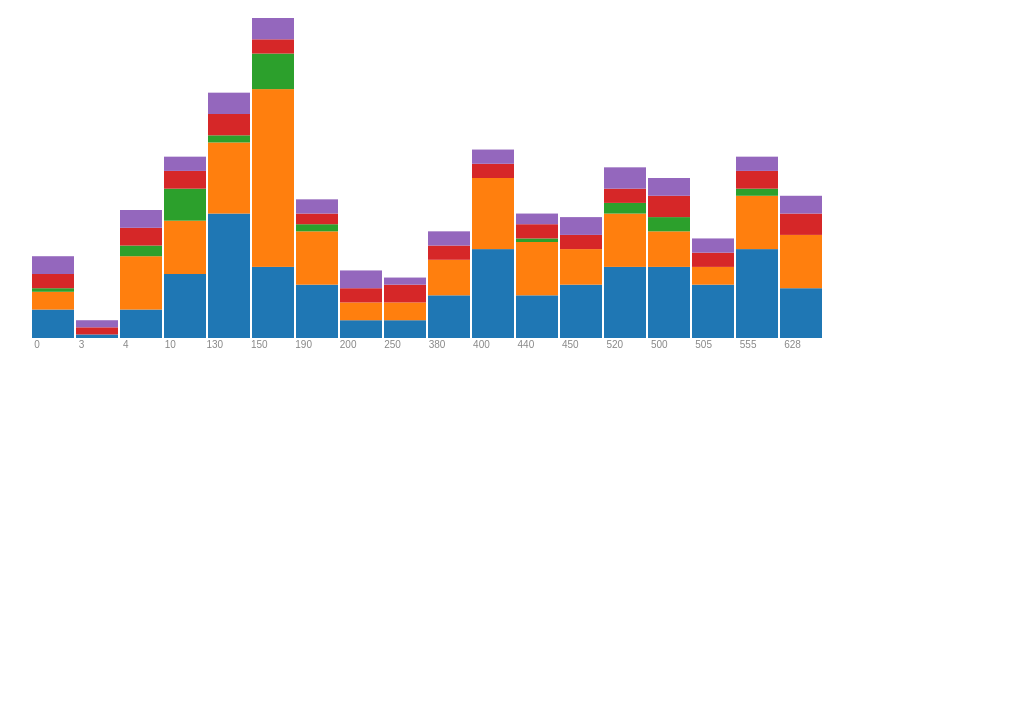
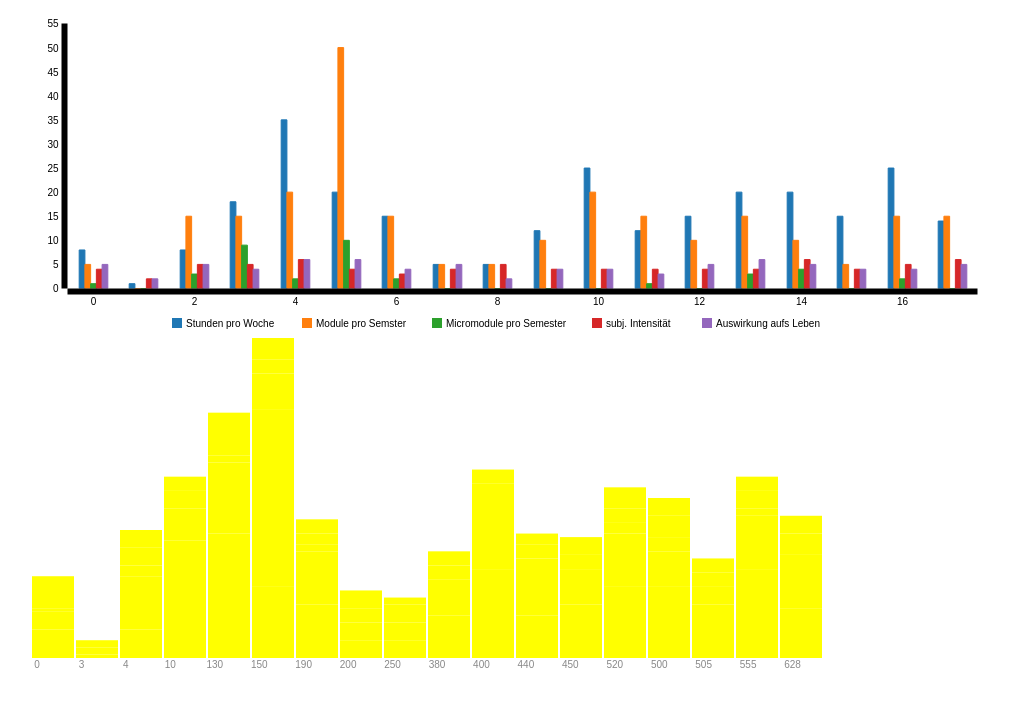
Before and after one commit to dreusicke/M3-IxD, a plain HTML site: page index.html in a window 1280 px wide. Shown: the whole page, without its empty margins (133-1142 px from the left). Drawn offline with nearby package versions, Linux system fonts and the light colour scheme.

Commit message:
C3 added, test with data

```diff
--- a/index.html
+++ b/index.html
@@ -28,10 +28,14 @@
 		}
 
 	</style>
-	<script src="http://d3js.org/d3.v3.min.js" charset="utf-8"></script>
+	<script src="d3.min.js" charset="utf-8"></script>
+	<script src="c3.min.js"></script>
+
 </head>
 <body>
 	<br />
+	<div id="chart"></div>
+
 	<script>
 		//		var dataset = [
 		//			[  0, 8,1, 1, 7, 250,4,5],
@@ -268,7 +272,9 @@
 		.range([0, h]);
 
 		//Easy colors accessible via a 10-step ordinal scale
-		var colors = d3.scale.category10();
+		var colors = d3.scale.ordinal()
+		.range(["#ffff00"], ["#cccccc"], ["#dddddd"], ["#eeeeee"], ["#bbbbbb"]);
+		//check http://www.solinea.com/blog/coloring-dcjs-stacked-bar-charts
 
 		//Create SVG element
 		var svg = d3.select("body")
@@ -282,7 +288,8 @@
 		.enter()
 		.append("g")
 		.style("fill", function(d, i) {
-			return colors(i);
+			return colors(d, i);
+			console.log(colors(d, i));
 		});
 
 		// Add a rect for each data value
@@ -299,10 +306,10 @@
 		.attr("height", function(d) {
 			return yScale(d.y);
 		})
-		.attr("width", xScale.rangeBand())
+		.attr("width", xScale.rangeBand());
 
 		var dataset3 = [
-			[  0],
+			[  0], //array notation makes no sense here, but was easier to copy
 			[  3],
 			[  4],
 			[ 10],
@@ -333,5 +340,50 @@
 			.attr("y", h + 10)
 			.attr("fill", "#888")
 			.attr("text-anchor", "middle");
+
+
+
+
+			var chart = c3.generate({
+			data: {
+			columns: [
+			['Stunden pro Woche',  8,  1,  8, 18, 35, 20, 15,  5,  5, 12, 25, 12, 15, 20, 20, 15, 25, 14,], //hw
+				['Module pro Semster',  5, 0, 15, 15, 20, 50, 15, 5, 5, 10, 20, 15, 10, 15, 10, 5, 15, 15], //mo
+				['Micromodule pro Semester', 1, 0, 3, 9, 2, 10, 2, 0, 0, 0, 0, 1, 0, 3, 4, 0, 2, 0], //mi
+				['subj. Intensität', 4, 2, 5, 5, 6, 4, 3, 4, 5, 4, 4, 4, 4, 4, 6, 4, 5, 6], //in
+				['Auswirkung aufs Leben', 5, 2, 5, 4, 6, 6, 4, 5, 2, 4, 4, 3, 5, 6, 5, 4, 4, 5], //au
+
+		],
+			type: 'bar',
+				groups: [
+					['Stunden pro Woche', 'Module pro Semster', 'Micromodule pro Semester', 'subj. Intensität', 'Auswirkung aufs Leben']
+				]
+		},
+
+			grid: {
+				y: {
+					lines: [{value:0}]
+				}
+			}
+		});
+
+		setTimeout(function () {
+			chart.groups([['data1', 'data2', 'data3', 'data4']])
+		}, 3000);
+
+		//		setTimeout(function () {
+		//			chart.load({
+		//				columns: [['data4', 100, -50, 150, 200, -300, -100]]
+		//			});
+		//		}, 5500);
+		//
+		//		setTimeout(function () {
+		//			chart.groups([['data1', 'data2', 'data3', 'data4']])
+		//		}, 7000);
+
+
+
+
+
 	</script>
 </body>
```
